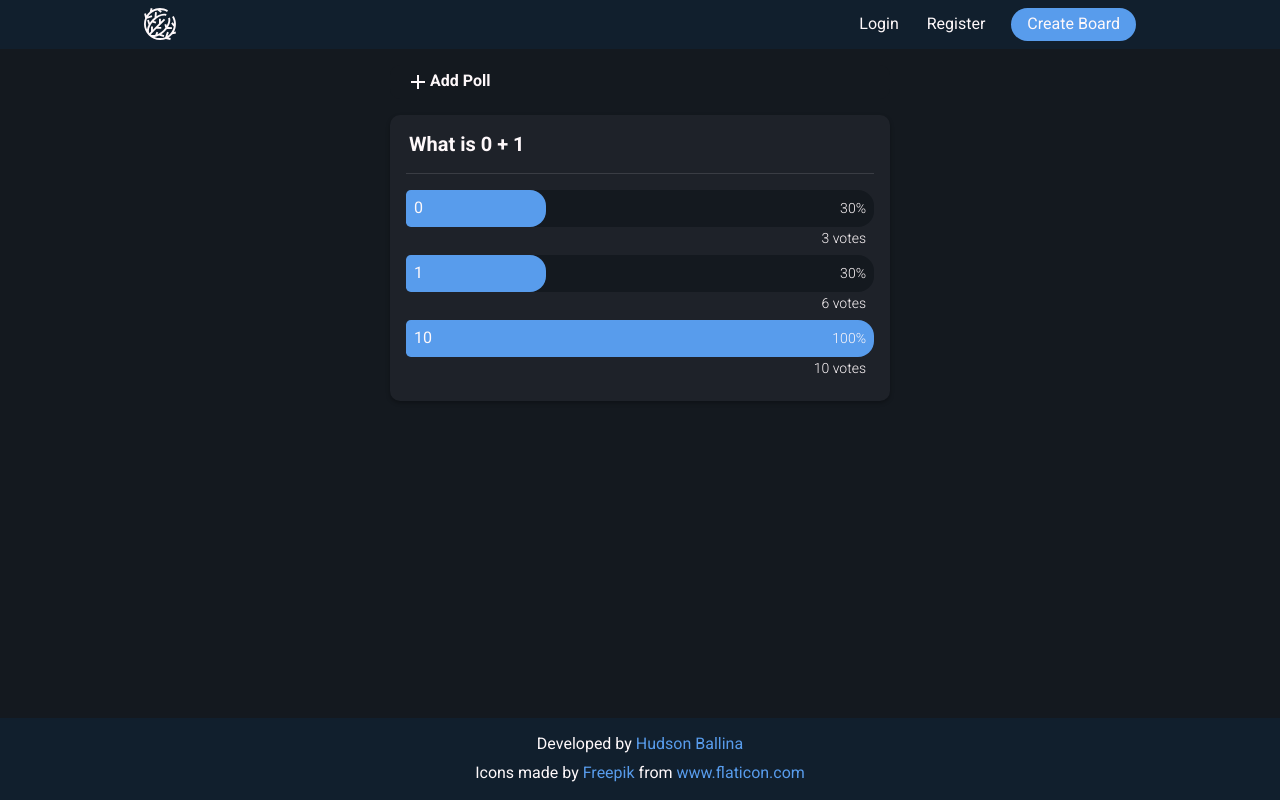
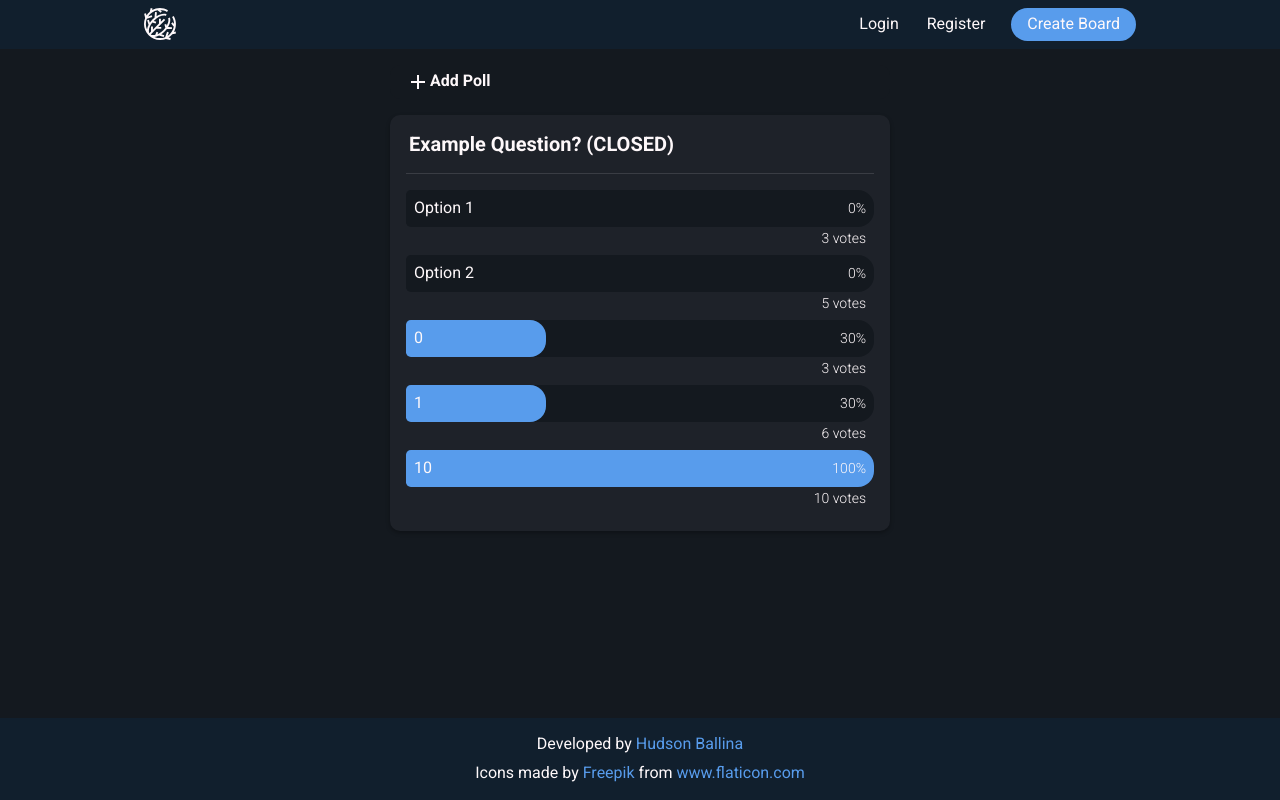
Before and after one commit to hhuuddoo/silent-classroom, a React (Create React App) app: page / in a window 1280 px wide. Built offline with nearby package versions, Linux system fonts and the light colour scheme.

Commit message:
mapped poll results from store

```diff
--- a/src/containers/poll-results.js
+++ b/src/containers/poll-results.js
@@ -2,7 +2,7 @@ import React from "react";
 import { Panel, Question, Seperator, PollOptionResult } from "../components";
 
 // Display poll results
-export default function PollResults({ question, optionResults }) {
+export default function PollResults({ question, options }) {
   return (
     <Panel>
       <Question>{question}</Question>
@@ -17,6 +17,12 @@ export default function PollResults({ question, optionResults }) {
         />;
       })} */}
 
+      {options.map(({ optionId, option, votes }) => {
+        return (
+          <PollOptionResult key={optionId} option={option} votes={votes} />
+        );
+      })}
+
       <PollOptionResult option="0" percentage="30" votes="3" />
       <PollOptionResult option="1" percentage="30" votes="6" />
       <PollOptionResult option="10" percentage="100" votes="10" />
--- a/src/pages/PollBoard.js
+++ b/src/pages/PollBoard.js
@@ -21,7 +21,11 @@ const PollBoard = observer(() => {
         {store.blankPollCreated && <NewPoll />}
 
         {/* Display poll results */}
-        <PollResults question="What is 0 + 1" />
+        {store.completedPolls.map((poll) => (
+          <PollResults question={poll.question} options={poll.options} />
+        ))}
+
+        {/* <PollResults question="What is 0 + 1" /> */}
 
         {/* Display polls */}
         {polls.map(({ question, options }, idx) => {
```
